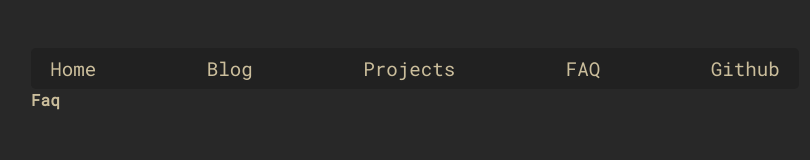
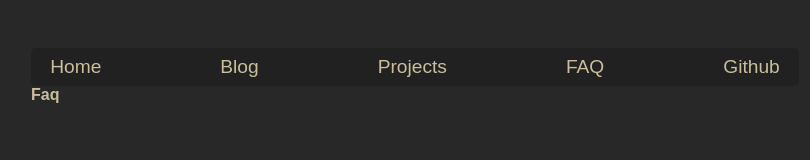
Before and after one commit to LemmyMwaura/lemmy.dev, an Astro site: page /faq in a window 1280 px wide. Shown: the whole page, without its empty margins (225-1035 px from the left). Built offline with nearby package versions, Linux system fonts and the light colour scheme; Astro itself is replaced by a stand-in of ours.

Commit message:
chore: install fonts

```diff
--- a/package.json
+++ b/package.json
@@ -11,9 +11,11 @@
     "astro": "astro"
   },
   "dependencies": {
+    "@fontsource/lexend-deca": "^4.5.13",
     "@fontsource/roboto-mono": "^4.5.8",
     "@octokit/graphql": "^5.0.4",
     "astro": "^1.9.0",
+    "astro-icon": "^0.8.0",
     "axios": "^1.2.2"
   },
   "devDependencies": {
--- a/src/styles/global.scss
+++ b/src/styles/global.scss
@@ -1,5 +1,9 @@
 :root {
   --accent: 124, 58, 237;
+  --main-color: #282828;
+  --sec-color:#212121;
+  --accent-color:#e2b714;
+  --font-color:#cbbe9c;
   --accent-gradient: linear-gradient(45deg, rgb(var(--accent)), #da62c4 30%, white 60%);
 }
 
@@ -10,14 +14,15 @@
 }
 
 html {
-  font-family: "Roboto Mono", monospace;
-  background-color: #282828;
-  color: #cbbe9c;
+  font-family: "Lexend Deca", sans-serif;
+  // font-family: "Roboto Mono", monospace;
+  background-color: var(--main-color);
+  color: var(--font-color);
   overflow-x: hidden;
 
   body {
     width: 100vw;
-    min-height: calc(100vh + 8rem);
+    min-height: calc(100vh + 12rem);
     display:flex;
     align-items: center;
     flex-direction: column;
```
Also changed, not shown: pnpm-lock.yaml.
